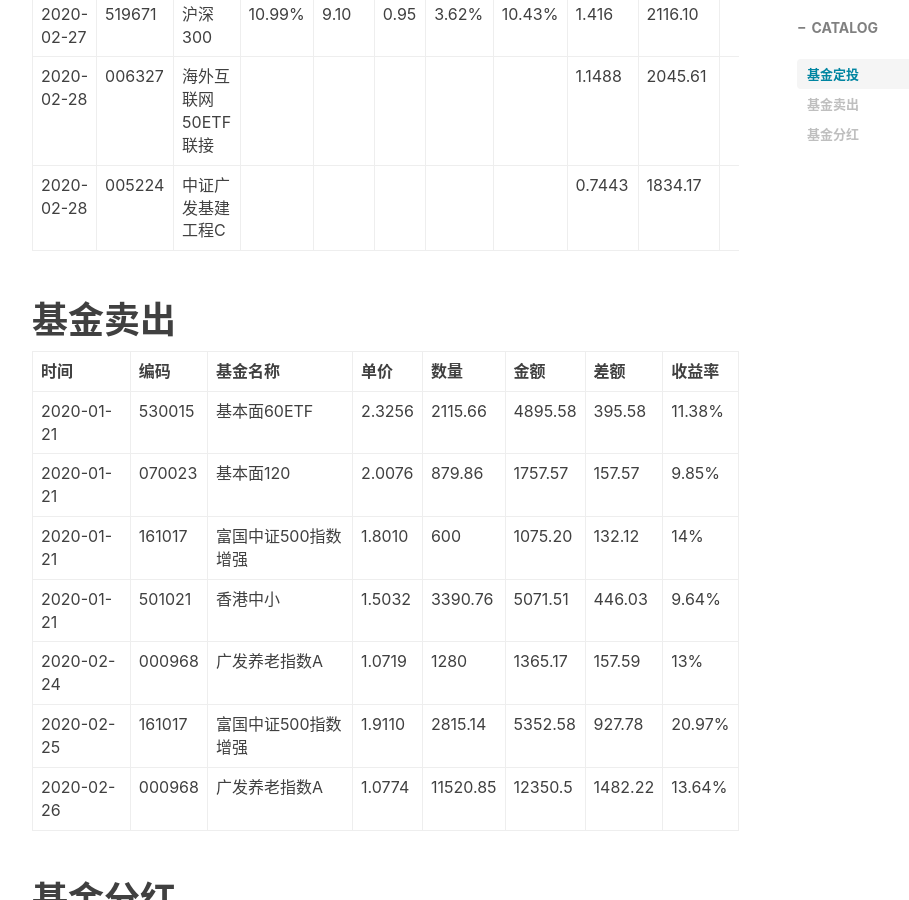
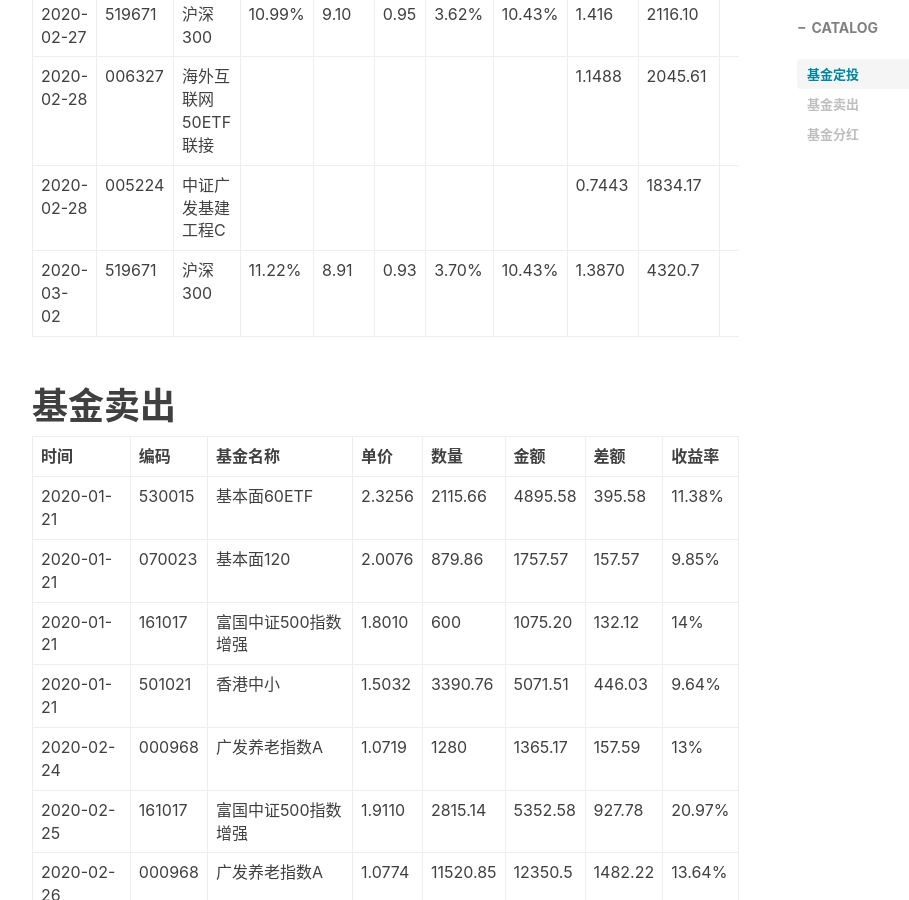
Before and after one commit to shoppingwang/shoppingwang.github.io, a Jekyll site: the page built from _posts/2019-07-02-investment-records.md, in a window 1280 px wide and 900 px high, scrolled down 4208 px. Shown: the whole window, without its empty margins (233-1142 px from the left). Built offline with Jekyll 4.4.1, drawn with Linux system fonts in a browser that asks for light colours; nearby versions of some CDN libraries; comment, search, counter and statistics services are not loaded.

Commit message:
Investment on 02/28

```diff
--- a/_posts/2019-07-02-investment-records.md
+++ b/_posts/2019-07-02-investment-records.md
@@ -72,6 +72,7 @@ tags:
 | 2020-02-27 | 519671 | 沪深300 | 10.99% | 9.10 | 0.95 | 3.62% | 10.43% | 1.416 | 2116.10 |  |
 | 2020-02-28 | 006327 | 海外互联网50ETF联接 |  |  |  |  |  | 1.1488 | 2045.61 |  |
 | 2020-02-28 | 005224 | 中证广发基建工程C |  |  |  |  |  | 0.7443 | 1834.17 |  |
+| 2020-03-02 | 519671 | 沪深300 | 11.22% | 8.91 | 0.93 | 3.70% | 10.43% | 1.3870 | 4320.7 |  |
 
 # 基金卖出
 
```
